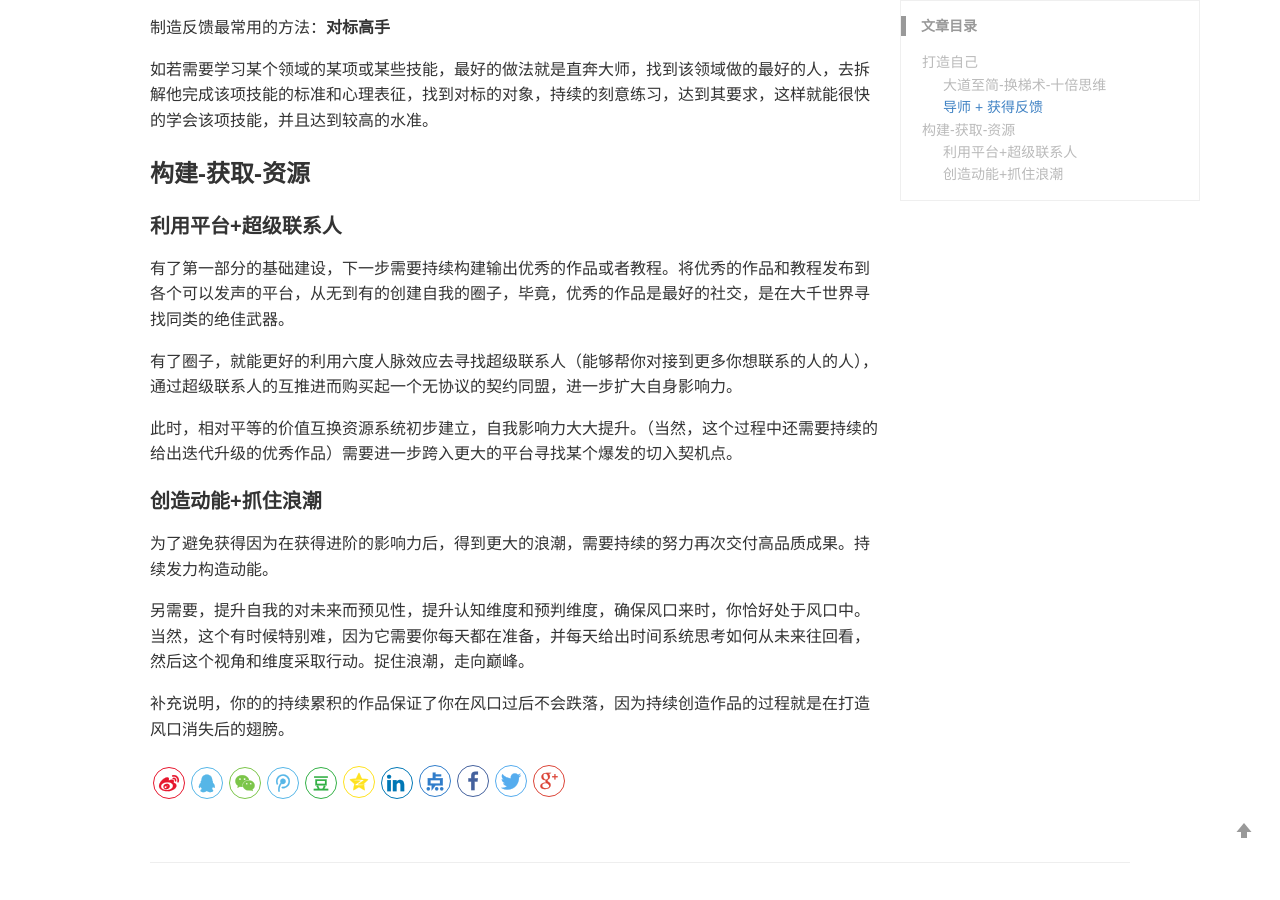
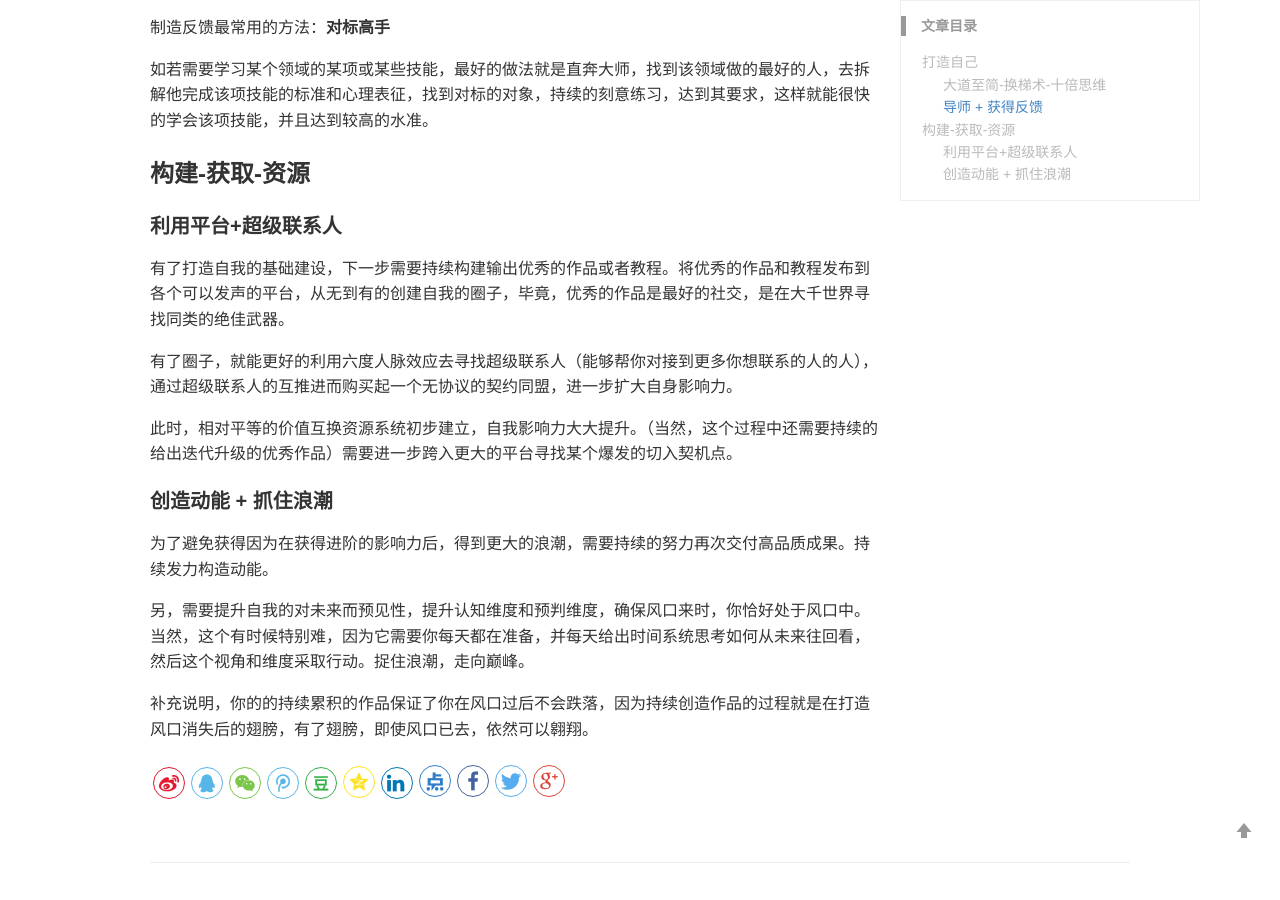
Before and after one commit to bemvp/bemvp.github.io, a Jekyll site: the page built from _posts/000_blog/2019-7-23-chu-qi-zhi-shen.md, in a window 1280 px wide and 900 px high, scrolled down 1452 px. Built offline with Jekyll 4.4.1, drawn with Linux system fonts in a browser that asks for light colours; comment, search, counter and statistics services are not loaded; some of the changed text lies outside the part shown.

Commit message:
finish my readbook note

```diff
--- a/_posts/000_blog/2019-7-23-chu-qi-zhi-shen.md
+++ b/_posts/000_blog/2019-7-23-chu-qi-zhi-shen.md
@@ -55,16 +55,16 @@ changelog: 190723-
 
 #### 利用平台+超级联系人
 
-有了第一部分的基础建设，下一步需要持续构建输出优秀的作品或者教程。将优秀的作品和教程发布到各个可以发声的平台，从无到有的创建自我的圈子，毕竟，优秀的作品是最好的社交，是在大千世界寻找同类的绝佳武器。
+有了打造自我的基础建设，下一步需要持续构建输出优秀的作品或者教程。将优秀的作品和教程发布到各个可以发声的平台，从无到有的创建自我的圈子，毕竟，优秀的作品是最好的社交，是在大千世界寻找同类的绝佳武器。
 
 有了圈子，就能更好的利用六度人脉效应去寻找超级联系人（能够帮你对接到更多你想联系的人的人），通过超级联系人的互推进而购买起一个无协议的契约同盟，进一步扩大自身影响力。
 
 此时，相对平等的价值互换资源系统初步建立，自我影响力大大提升。（当然，这个过程中还需要持续的给出迭代升级的优秀作品）需要进一步跨入更大的平台寻找某个爆发的切入契机点。
 
-#### 创造动能+抓住浪潮
+#### 创造动能 + 抓住浪潮
 
 为了避免获得因为在获得进阶的影响力后，得到更大的浪潮，需要持续的努力再次交付高品质成果。持续发力构造动能。
 
-另需要，提升自我的对未来而预见性，提升认知维度和预判维度，确保风口来时，你恰好处于风口中。当然，这个有时候特别难，因为它需要你每天都在准备，并每天给出时间系统思考如何从未来往回看，然后这个视角和维度采取行动。捉住浪潮，走向巅峰。
+另，需要提升自我的对未来而预见性，提升认知维度和预判维度，确保风口来时，你恰好处于风口中。当然，这个有时候特别难，因为它需要你每天都在准备，并每天给出时间系统思考如何从未来往回看，然后这个视角和维度采取行动。捉住浪潮，走向巅峰。
 
-补充说明，你的的持续累积的作品保证了你在风口过后不会跌落，因为持续创造作品的过程就是在打造风口消失后的翅膀。
+补充说明，你的的持续累积的作品保证了你在风口过后不会跌落，因为持续创造作品的过程就是在打造风口消失后的翅膀，有了翅膀，即使风口已去，依然可以翱翔。
```
Also changed, not shown: other parts of _posts/000_blog/2019-7-23-chu-qi-zhi-shen.md (+1 -1 lines).
